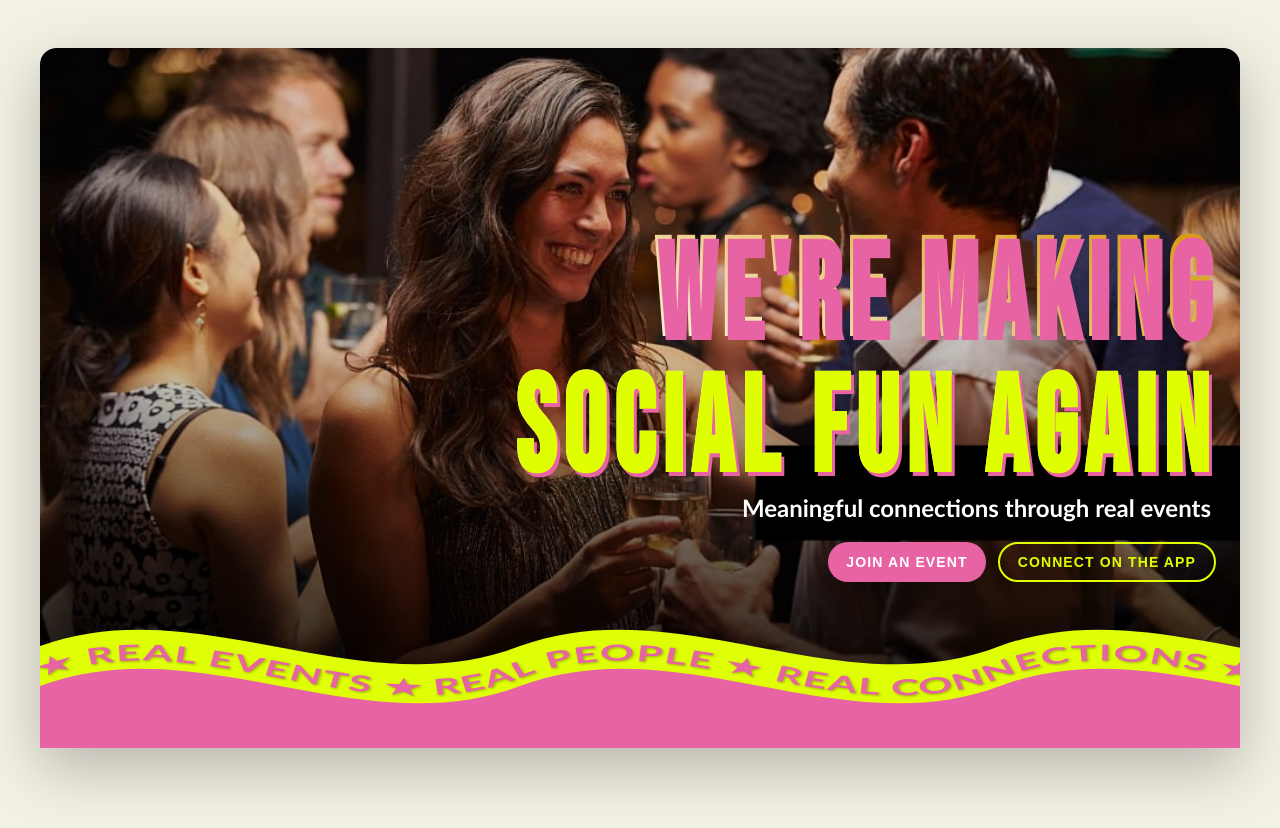
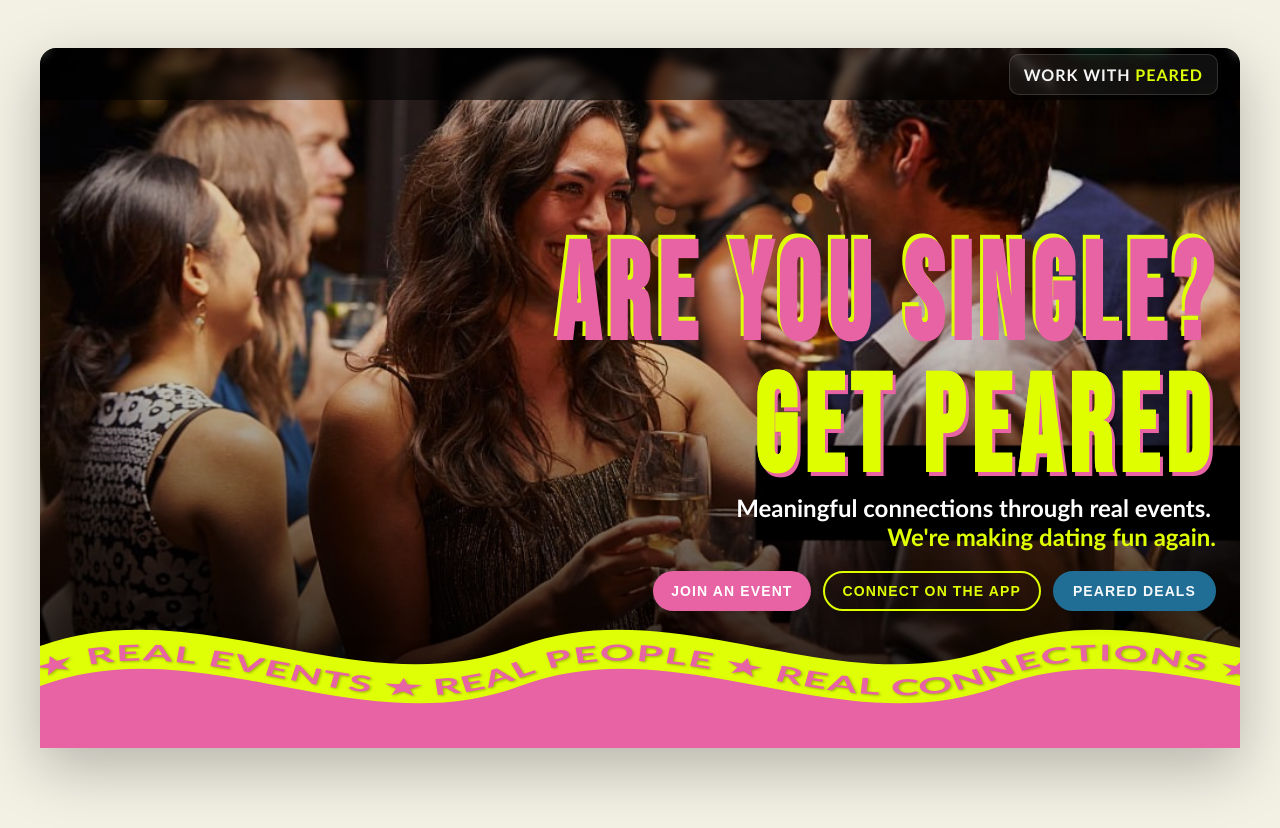
Before and after one commit to maxbye3/peared, a plain HTML site: page header/index.html in a window 1280 px wide. Drawn offline with Linux system fonts and the light colour scheme.

Commit message:
Add event flags to event cards and style updates for header and hero sections

```diff
--- a/header/index.html
+++ b/header/index.html
@@ -13,15 +13,21 @@
 <body>
   <div class="page">
     <header class="hero">
+      <div class="top-bar">
+        <span class="top-bar-filler"></span>
+        <a class="top-bar-link" href="#">Work with <span class="accent-peared">Peared</span></a>
+      </div>
       <div class="hero-content hero-title">
-        <h1>we're making<br>
-          <span> social</span>
-          <span> fun again</span>
+        <h1>are you single?<br>
+          <span> get</span>
+          <span> peared</span>
         </h1>
-        <h2 class="hero-subtitle">Meaningful connections through real events</h2>
+        <h2 class="hero-subtitle">Meaningful connections through real events.</h2>
+        <h2 class="hero-alt-subtitle">We're making dating fun again.</h2>
         <div class="hero-cta">
           <button class="cta-button primary">Join an Event</button>
           <button class="cta-button secondary">Connect on the app</button>
+          <button class="cta-button tertiary">Peared deals</button>
         </div>
       </div>
       <img class="hero-photo" src="images/istockphoto-505963814-1024x1024.jpg" alt="Friends dancing with bright light streaks">
@@ -34,7 +40,7 @@
           <path class="wave-fill wave-fill-back" d="M0 118 C 120 58 240 178 360 118 C 480 58 600 178 720 118 C 840 58 960 178 1080 118 C 1200 58 1320 178 1440 118 C 1560 58 1680 178 1800 118 L 1800 220 L 0 220 Z" />
           <text class="wave-text">
             <textPath href="#wavePath" startOffset="0%" textLength="100%" lengthAdjust="spacingAndGlyphs">
-              <animate attributeName="startOffset" from="0%" to="-20%" dur="18s" repeatCount="indefinite" />
+              <animate attributeName="startOffset" from="0%" to="-20%" dur="20s" repeatCount="indefinite" />
               ★ real events ★ real people ★ real connections ★ real events ★ real people ★ real connections
             </textPath>
           </text>
--- a/header/style.css
+++ b/header/style.css
@@ -16,6 +16,44 @@
   font-family: "Saira", "Futura", "Trebuchet MS", sans-serif;
   -webkit-font-smoothing: antialiased;
   overflow-x: hidden;
+}
+
+.top-bar {
+  position: absolute;
+  inset: 0 0 auto 0;
+  height: 52px;
+  padding: 0 22px;
+  display: flex;
+  align-items: center;
+  justify-content: flex-end;
+  gap: 12px;
+  background: rgba(0, 0, 0, 0.58);
+  backdrop-filter: blur(4px);
+  z-index: 10;
+}
+
+.top-bar-link {
+  color: #f6f6f6;
+  font-weight: 800;
+  letter-spacing: 0.06em;
+  text-transform: uppercase;
+  text-decoration: none;
+  padding: 10px 14px;
+  border-radius: 10px;
+  border: 1px solid rgba(255, 255, 255, 0.14);
+  background: rgba(255, 255, 255, 0.06);
+  box-shadow: 0 10px 22px rgba(0, 0, 0, 0.26);
+  transition: transform 0.16s ease, background 0.16s ease, border-color 0.16s ease;
+}
+
+.top-bar-link .accent-peared {
+  color: #dfff06;
+}
+
+.top-bar-link:hover {
+  transform: translateY(-2px);
+  background: rgba(255, 255, 255, 0.14);
+  border-color: rgba(255, 255, 255, 0.22);
 }
 
 .page {
@@ -57,7 +95,7 @@
   line-height:1;
   letter-spacing:0.08em;
   color:transparent;
-  background:linear-gradient(18deg, #ffffff 0%, #ffffff 45%, #d99607 100%);
+  background: #dfff06;
   -webkit-background-clip:text;
   background-clip:text;
   text-transform:uppercase;
@@ -80,6 +118,13 @@
 .hero-subtitle {
   margin-top: 25px;
   margin-right: 5px;
+  margin-bottom: 0;
+}
+
+
+.hero-alt-subtitle {
+  color:#dfff00;
+  margin-top: 0;
 }
 
 .hero-content .hero-cta,
@@ -116,6 +161,11 @@
   color:#dfff00;
   border:2px solid #dfff00;
 }
+.cta-button.tertiary{
+  background:#206e95;
+  color:#f6f9fb;
+  border:2px solid #206e95;
+}
 .cta-button:hover{
   transform:translateY(-2px) scale(1.02);
   box-shadow:0 12px 24px rgba(0,0,0,0.3);
@@ -123,6 +173,11 @@
 .cta-button.secondary:hover{
   background:#dfff00;
   color:#0f0f0f;
+}
+.cta-button.tertiary:hover{
+  background:#2684aa;
+  border-color:#2684aa;
+  color:#fdfefe;
 }
 
 .hero-photo {
```
Also changed, not shown: events/index.html (+5 -0 lines), events/style.css (+31 -0 lines).
